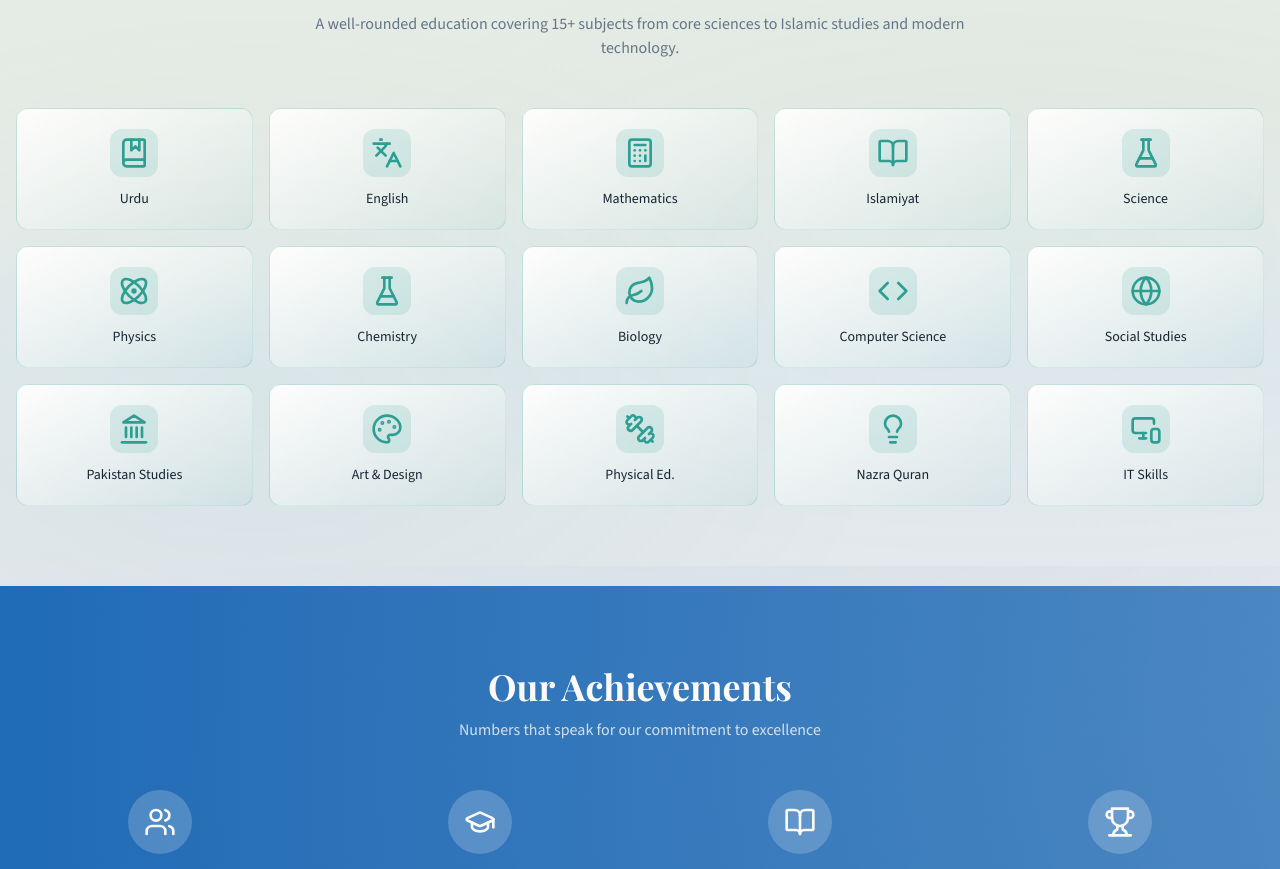
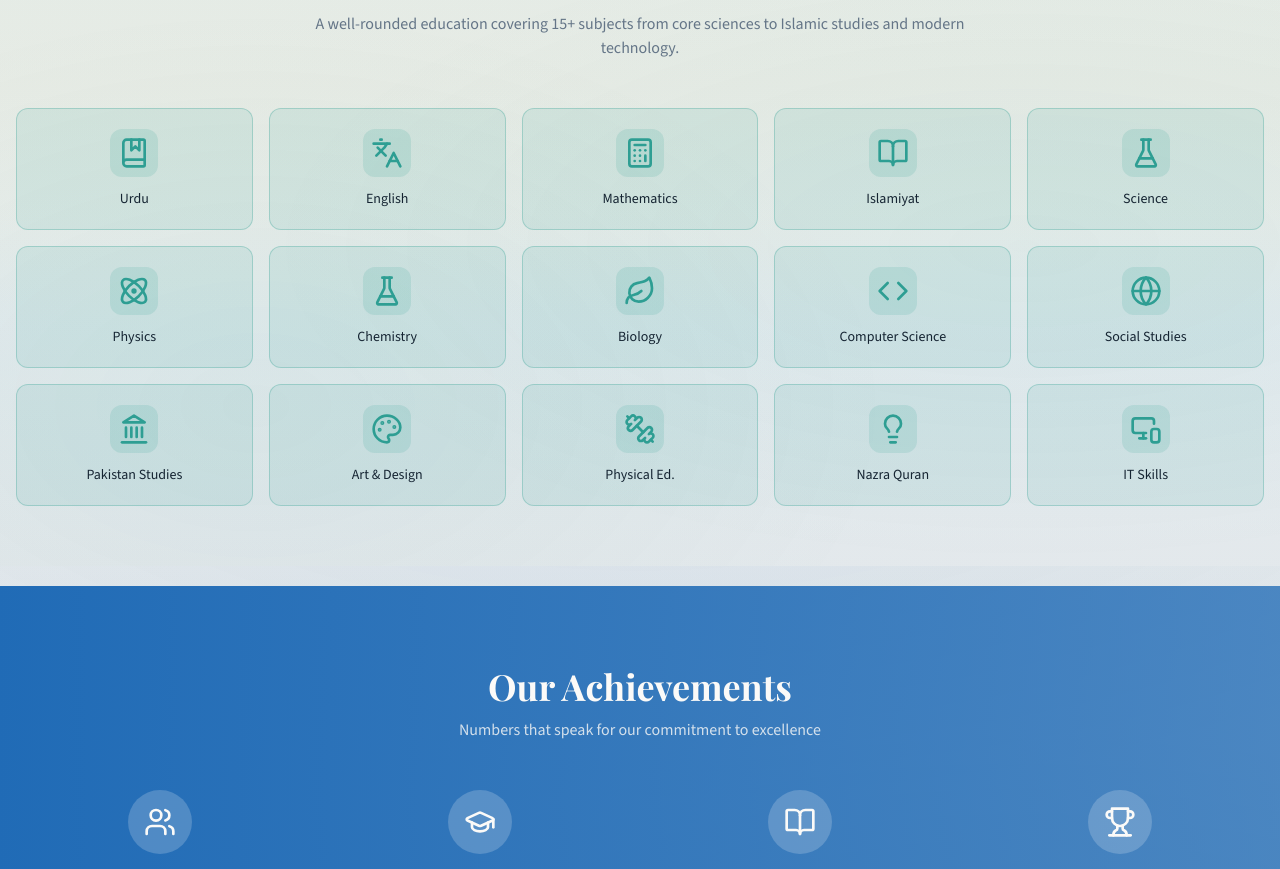
Before and after one commit to Fareha-Tariq-blip/muslim-academy, a React (Vite) app: page / in a window 1280 px wide. Shown: the part 1834-2703 px from the top of the page. Built offline with nearby package versions, Linux system fonts and the light colour scheme; no server answers; the database is empty; the HTML template or start-up script is replaced by a standard one.

Commit message:
Preceding changes

```diff
--- a/src/components/home/CurriculumPreview.tsx
+++ b/src/components/home/CurriculumPreview.tsx
@@ -40,7 +40,7 @@ const CurriculumPreview = () => {
           {subjects.map((subject, i) => (
             <div
               key={i}
-              className="group flex flex-col items-center gap-3 rounded-xl border border-accent/20 bg-gradient-to-br from-card to-accent/5 p-5 text-center transition-all duration-300 hover:shadow-lg hover:-translate-y-2 hover:border-accent/40 hover:from-accent/10 hover:to-secondary/10 cursor-pointer"
+              className="group flex flex-col items-center gap-3 rounded-xl border border-accent/30 bg-accent/10 p-5 text-center transition-all duration-300 hover:shadow-lg hover:-translate-y-2 hover:bg-accent/20 cursor-pointer"
             >
               <div className={`rounded-lg p-2 bg-accent/15 transition-transform duration-300 group-hover:scale-125 group-hover:rotate-12`}>
                 <subject.icon className="h-8 w-8 text-accent" />
```
